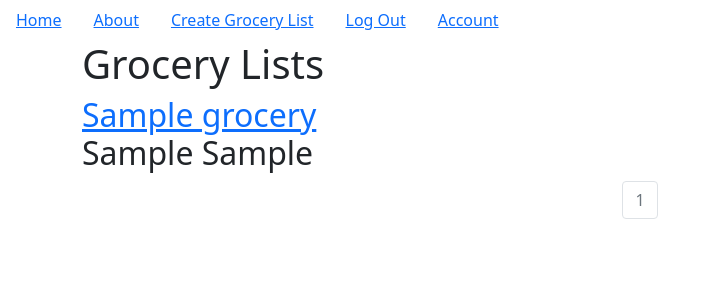
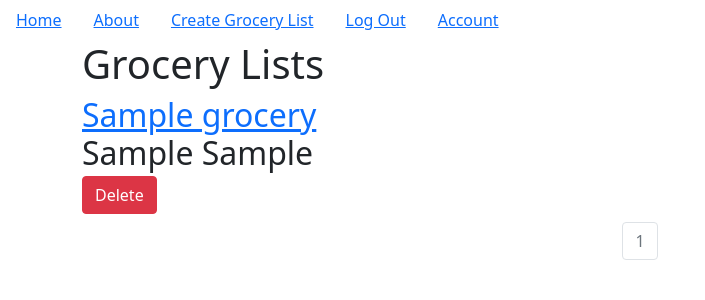
Before and after one commit to Tuckerchaisit/groceList, a Flask app: page / in a window 1280 px wide. Shown: the top 300 px of the page, without its empty margins (0-705 px from the left). Run offline with Flask 2, Linux system fonts and the light colour scheme; a user stored in the database is signed in; tables that the repository leaves empty hold one stand-in row (values such as "Sample post").

Commit message:
add delete button to index page

```diff
--- a/myapp/templates/index.html
+++ b/myapp/templates/index.html
@@ -10,6 +10,9 @@
         <br>
         {{list.quantity}}
         {{list.unit}}
+        <form action="{{ url_for('grocery_lists.delete_list', grocery_id=list.id) }}" method="POST">
+            <input class="btn btn-danger" type="submit" value="Delete">
+        </form>
     </h2>
     {% endif %}
     {% endfor %}
```
